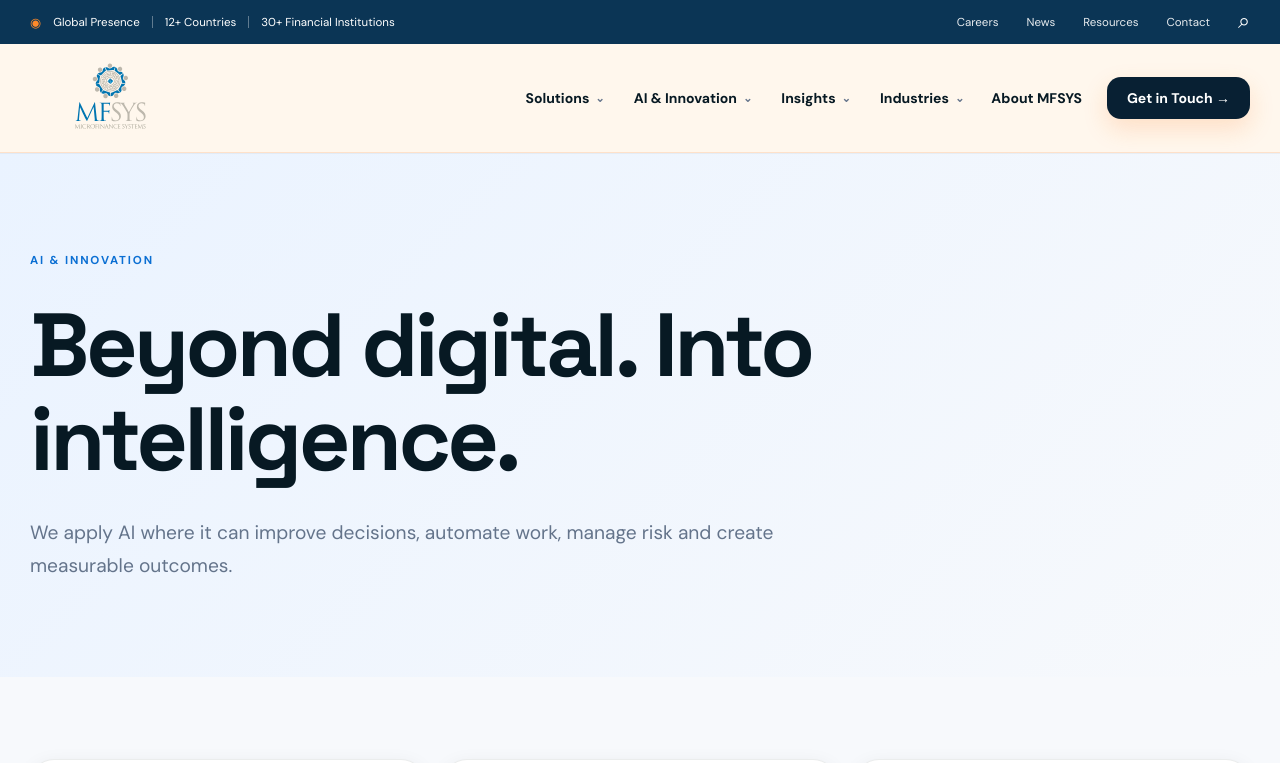
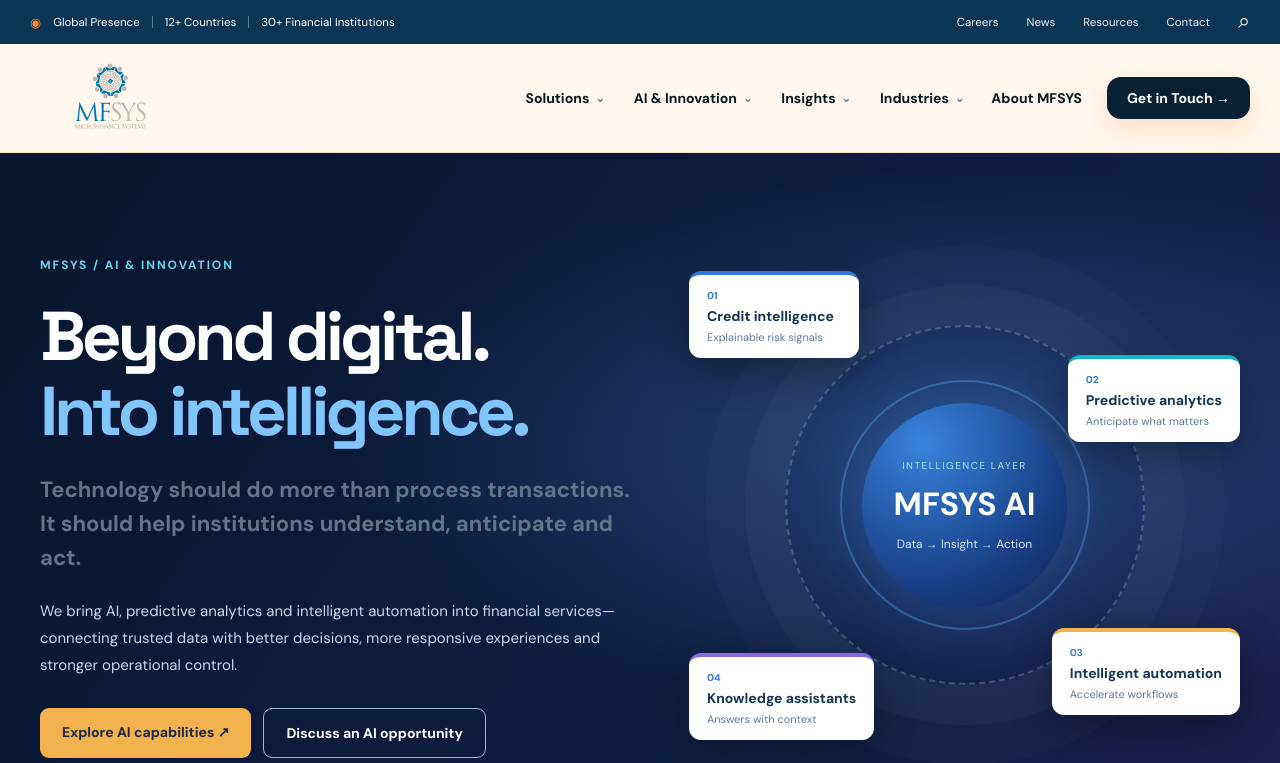
Before and after one commit to ali-mfsys/mfsys-website, a Next.js app: page /ai-innovation in a window 1280 px wide. Shown: the top 763 px of the page. Built offline with nearby package versions, Linux system fonts and the light colour scheme.

Commit message:
Replace generic AI & Innovation landing page with immersive interactive experience

```diff
--- a/app/ai-innovation/page.tsx
+++ b/app/ai-innovation/page.tsx
@@ -1,5 +1,4 @@
-import type { Metadata } from "next";
-import PageHero from "../../components/PageHero";
-export const metadata: Metadata = { title: "AI & Innovation | MFSYS", description: "Explore MFSYS AI, intelligent decisioning, credit scoring, predictive analytics, generative AI and intelligent automation.", alternates: { canonical: "/ai-innovation" }, openGraph: { title: "AI & Innovation | MFSYS", description: "Explore MFSYS AI, intelligent decisioning, credit scoring, predictive analytics, generative AI and intelligent automation.", url: "https://mfsys.ca/ai-innovation" } };
-
-export default function Page(){const items=["AI Credit Scoring","AI Decisioning","Generative AI","Predictive Analytics","Blockchain","Intelligent Automation"];return <main id="main"><PageHero eyebrow="AI & INNOVATION" title="Beyond digital. Into intelligence." text="We apply AI where it can improve decisions, automate work, manage risk and create measurable outcomes."/><section className="container section"><div className="card-grid">{items.map(x=><article className="card content-card" key={x}><div className="eyebrow">AI & INNOVATION</div><h3>{x}</h3><p>Responsible, enterprise-ready intelligence designed around business context and measurable value.</p></article>)}</div></section></main>}
+import type {Metadata} from "next";
+import AIInnovationExperience from "../../components/AIInnovationExperience";
+export const metadata:Metadata={title:"AI & Innovation | Intelligent Banking, Credit & Automation | MFSYS",description:"Explore MFSYS AI & Innovation: AI credit intelligence, predictive analytics, conversational banking insights, intelligent automation and responsible enterprise AI.",alternates:{canonical:"/ai-innovation"},openGraph:{title:"AI & Innovation | Beyond Digital. Into Intelligence. | MFSYS",description:"From AI-powered lending and credit intelligence to conversational reporting and intelligent automation.",url:"https://mfsys.ca/ai-innovation"}};
+export default function Page(){return <AIInnovationExperience/>;}
```
